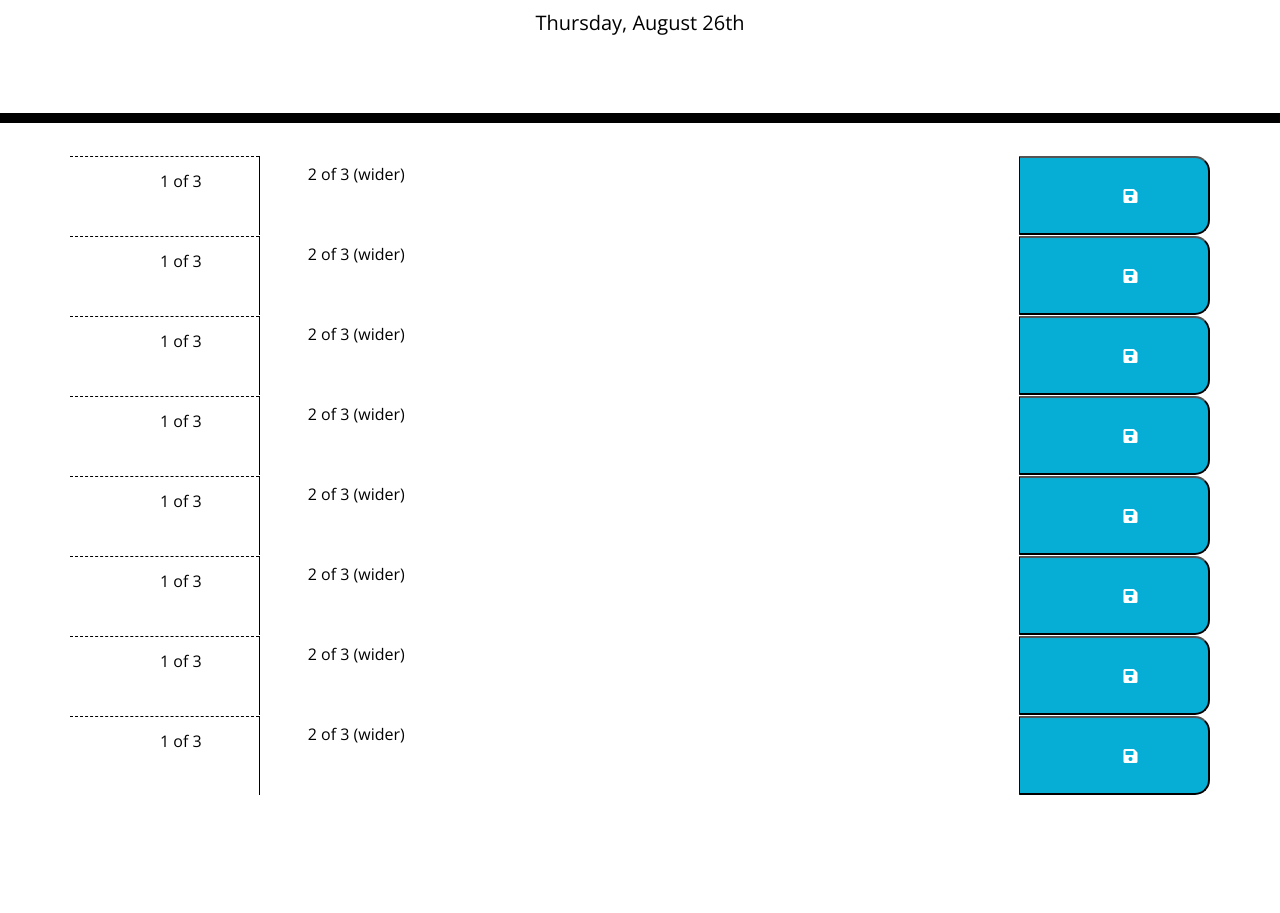
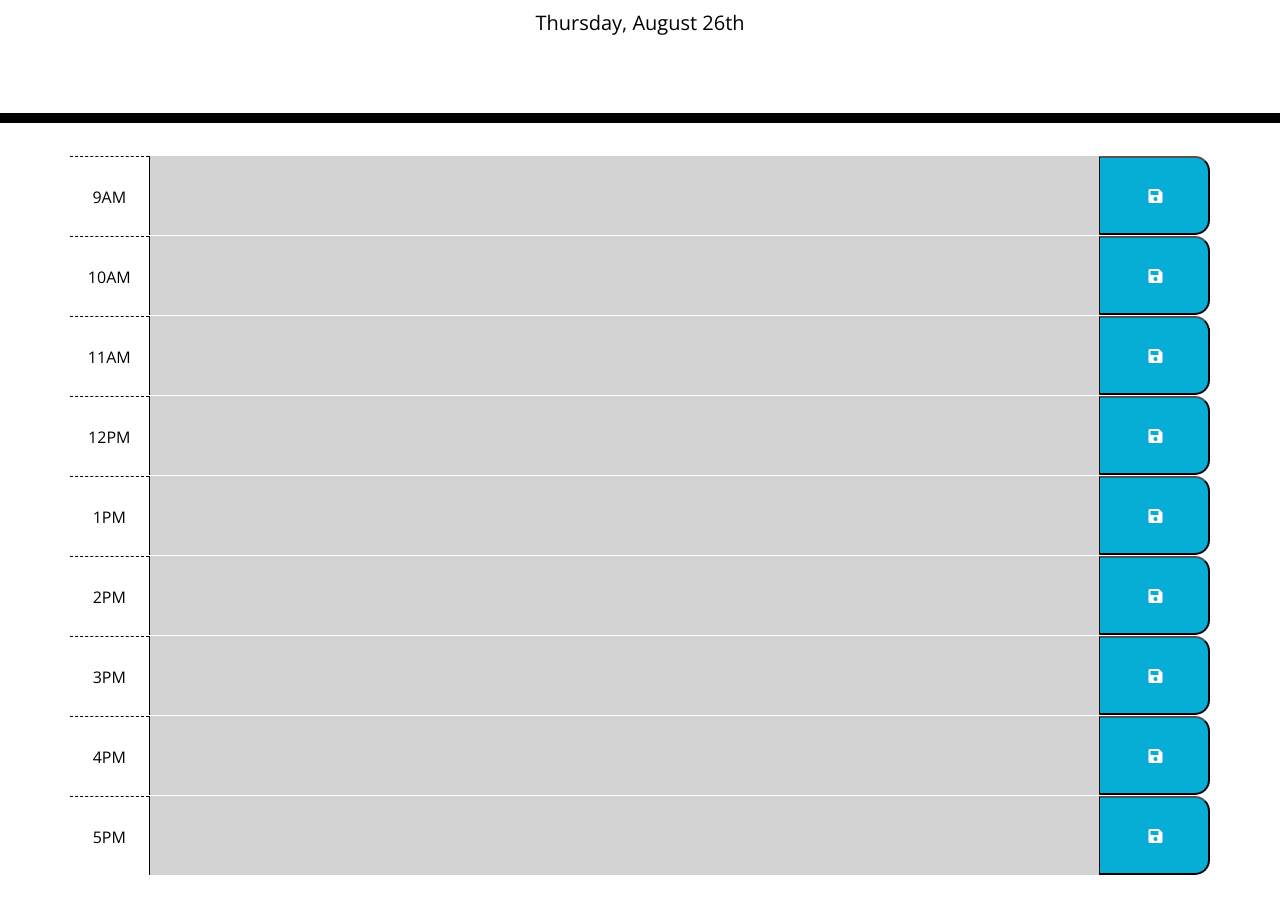
Before and after one commit to frankcinq/Work-Day-Scheduler, a plain HTML site: page 02-Homework/Develop/index.html in a window 1280 px wide. Shown: the part 181-1094 px from the top of the page. Before the commit the page ends 976 px from the top, so only its background shows below. Drawn offline with nearby package versions, Linux system fonts and the light colour scheme.

Commit message:
fixed columm size and added javascript

```diff
--- a/02-Homework/Develop/index.html
+++ b/02-Homework/Develop/index.html
@@ -23,10 +23,10 @@
     <!-- Timeblocks go here -->
     <div class="row time-block">
       <div class="col hour">
-        1 of 3
+            9AM
       </div>
-      <textarea class="col-8">
-        2 of 3 (wider)
+      <textarea class="col-10">
+
       </textarea>
       <button class="col saveBtn">
         <i class="fas fa-save"></i>
@@ -36,10 +36,10 @@
 
     <div class="row time-block">
       <div class="col hour">
-        1 of 3
+        10AM
       </div>
-      <textarea class="col-8">
-        2 of 3 (wider)
+      <textarea class="col-10">
+
       </textarea>
       <button class="col saveBtn">
         <i class="fas fa-save"></i>
@@ -49,10 +49,10 @@
 
     <div class="row time-block">
       <div class="col hour">
-        1 of 3
+        11AM
       </div>
-      <textarea class="col-8">
-        2 of 3 (wider)
+      <textarea class="col-10">
+
       </textarea>
       <button class="col saveBtn">
         <i class="fas fa-save"></i>
@@ -62,10 +62,10 @@
 
     <div class="row time-block">
       <div class="col hour">
-        1 of 3
+        12PM
       </div>
-      <textarea class="col-8">
-        2 of 3 (wider)
+      <textarea class="col-10">
+
       </textarea>
       <button class="col saveBtn">
         <i class="fas fa-save"></i>
@@ -75,10 +75,10 @@
 
     <div class="row time-block">
       <div class="col hour">
-        1 of 3
+        1PM
       </div>
-      <textarea class="col-8">
-        2 of 3 (wider)
+      <textarea class="col-10">
+
       </textarea>
       <button class="col saveBtn">
         <i class="fas fa-save"></i>
@@ -88,10 +88,10 @@
 
     <div class="row time-block">
       <div class="col hour">
-        1 of 3
+        2PM
       </div>
-      <textarea class="col-8">
-        2 of 3 (wider)
+      <textarea class="col-10">
+
       </textarea>
       <button class="col saveBtn">
         <i class="fas fa-save"></i>
@@ -101,10 +101,10 @@
 
     <div class="row time-block">
       <div class="col hour">
-        1 of 3
+        3PM
       </div>
-      <textarea class="col-8">
-        2 of 3 (wider)
+      <textarea class="col-10">
+
       </textarea>
       <button class="col saveBtn">
         <i class="fas fa-save"></i>
@@ -114,15 +114,31 @@
 
     <div class="row time-block">
       <div class="col hour">
-        1 of 3
+        4PM
       </div>
-      <textarea class="col-8">
-        2 of 3 (wider)
+      <textarea class="col-10">
+
       </textarea>
       <button class="col saveBtn">
         <i class="fas fa-save"></i>
       </button>
     </div>
+
+    <div class="row time-block">
+      <div class="col hour">
+        5PM
+      </div>
+      <textarea class="col-10">
+
+      </textarea>
+      <button class="col saveBtn">
+        <i class="fas fa-save"></i>
+      </button>
+    </div>
+    <br>
+    <br>
+    <br>
+    <br>
   </div>
 
   <script src="https://cdnjs.cloudflare.com/ajax/libs/jquery/3.2.1/jquery.min.js"></script>
--- a/02-Homework/Develop/script.js
+++ b/02-Homework/Develop/script.js
@@ -1,2 +1,15 @@
 var today = moment();
 $("#currentDay").text(today.format("dddd, MMMM Do"));
+
+
+var objDate = new Date();
+    var hours = objDate.getHours();
+    if(hours >= 9 && hours <= 17) {
+        $("textarea").addClass("present");
+    }
+    else if(hours < 9) {
+        $("textarea").addClass("past");
+    }
+    else {
+        $("textarea").addClass("future");
+    }
--- a/02-Homework/Develop/style.css
+++ b/02-Homework/Develop/style.css
@@ -40,6 +40,7 @@ textarea {
   background-color: #ffffff;
   color: #000000;
   border-top: 1px dashed #000000;
+
 }
 
 .past {
@@ -63,6 +64,7 @@ textarea {
   border-bottom-right-radius: 15px;
   background-color: #06aed5;
   color: white;
+  padding-right: 45px;
 }
 
 .saveBtn i:hover {
```
